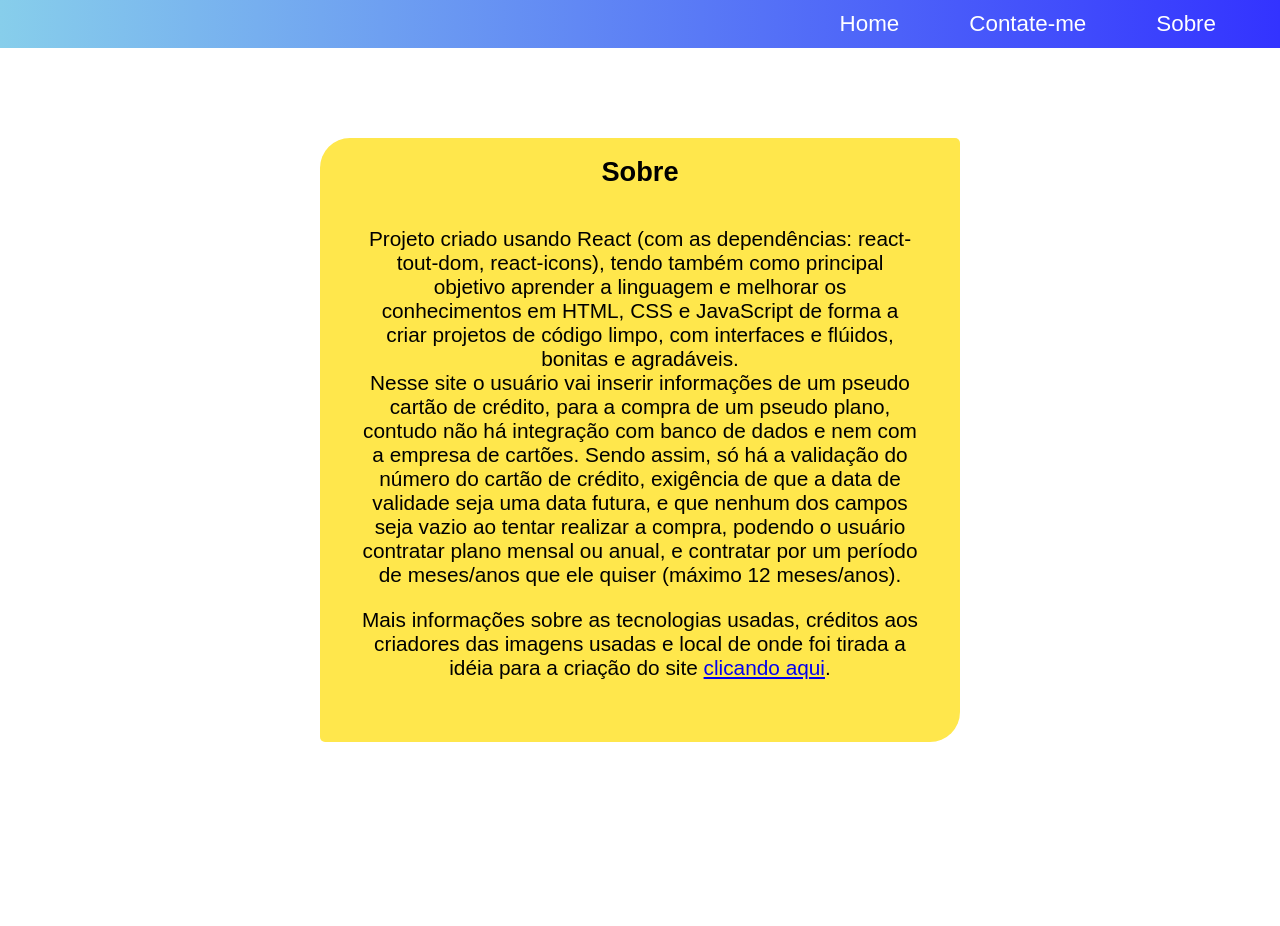
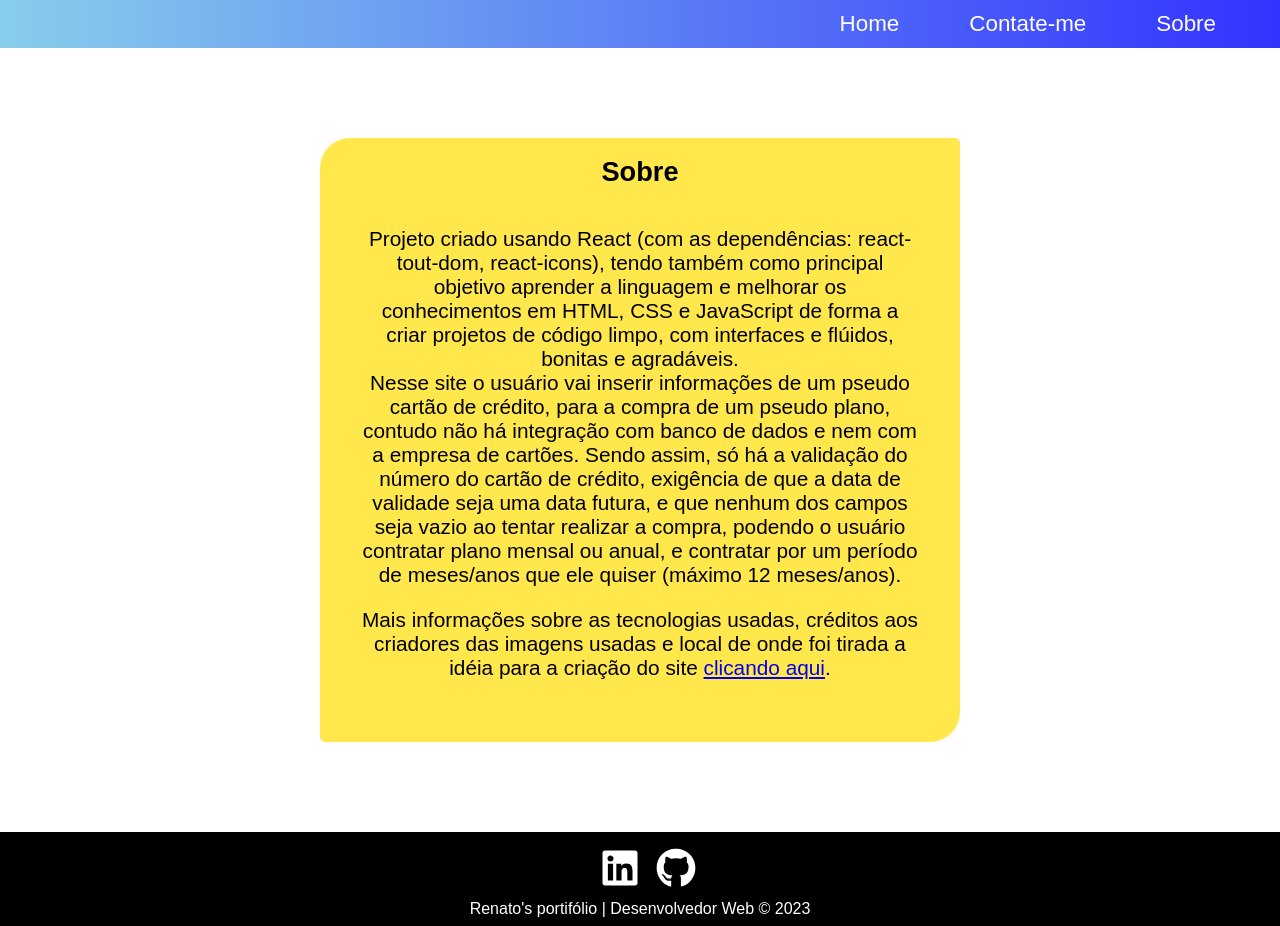
Before and after one commit to rena02to/Connect-Planos, a React (Create React App) app: page /sobre in a window 1280 px wide. Before the commit the page ends 832 px from the top, so only its background shows below. Built offline with nearby package versions, Linux system fonts and the light colour scheme; the HTML template or start-up script is replaced by a standard one.

Commit message:
Adicionando o footer da página.

```diff
--- a/src/App.js
+++ b/src/App.js
@@ -3,6 +3,7 @@ import Navbar from "./layout/Navbar";
 import Contato from "./pages/Contato";
 import Sobre from "./pages/Sobre";
 import Home from "./pages/Home";
+import Footer from "./layout/Footer";
 
 function App() {
   return (
@@ -15,6 +16,7 @@ function App() {
           <Route path="/sobre" element={<Sobre />} />
         </Routes>
       </Router>
+      <Footer />
     </div>
   );
 }
--- /dev/null
+++ b/src/layout/Footer.js
@@ -0,0 +1,16 @@
+import style from "./Footer.module.css";
+import { FaLinkedin, FaGithub } from "react-icons/fa";
+
+function Footer(){
+    return(
+        <footer className={style.footer}>
+            <div>
+                <a href="https://linkedin.com/in/renato-alves-2284a6236" target="_blank" rel="noopener noreferrer"><FaLinkedin /></a>
+                <a href="https://github.com/rena02to" target="_blank" rel="noopener noreferrer"><FaGithub /></a>
+            </div>
+            <p>Renato's portifólio | Desenvolvedor Web &copy; 2023</p>
+        </footer>
+    );
+}
+
+export default Footer;
--- /dev/null
+++ b/src/layout/Footer.module.css
@@ -0,0 +1,30 @@
+.footer{
+    display: flex;
+    flex-direction: column;
+    justify-content: center;
+    align-items: center;
+    background-color: black;
+}
+
+.footer p{
+    color: white;
+    margin-bottom: 0.5em;
+    font-size: 1em;
+    margin-top: 0.5em;
+}
+
+.footer svg{
+    color: white;
+    width: 2.5em;
+    height: 2.5em;
+    margin-left: 1em;
+    margin-bottom: 0em;
+}
+
+.footer div{
+    margin-top: 1em;
+    display: flex;
+    flex-direction: row;
+    justify-content: center;
+    align-items: center;
+}
```
